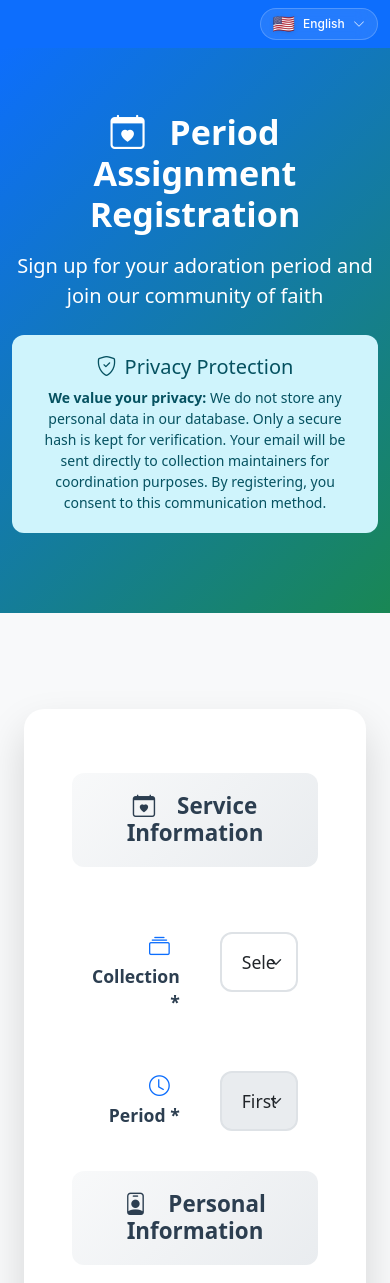
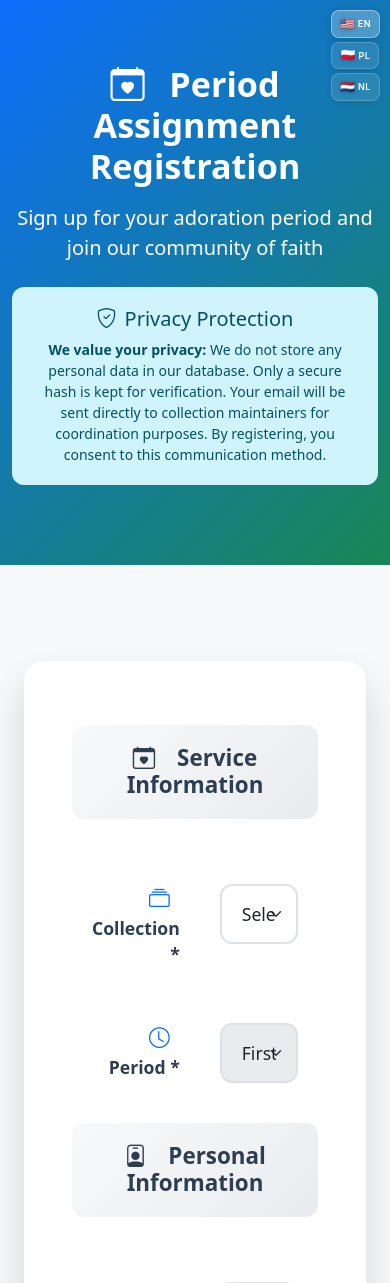
Before and after one commit to ptutak/cor-iesu-ai, a Django app: page / in a window 390 px wide. Shown: the top 1283 px of the page. Run offline with Django 5.2, Linux system fonts and the light colour scheme; data that the repository does not hold is empty.

Commit message:
language-switcher-fixes

```diff
--- a/src/adoration/static/adoration/css/language-switcher.css
+++ b/src/adoration/static/adoration/css/language-switcher.css
@@ -1,297 +1,246 @@
-/* Language Switcher Styles */
-.language-switcher {
-    position: relative;
-    display: inline-block;
-    font-family: -apple-system, BlinkMacSystemFont, 'Segoe UI', 'Roboto', sans-serif;
+/* Language Switcher Buttons Styles */
+.language-switcher-buttons {
+    display: flex;
+    align-items: center;
+    gap: 8px;
+    font-family:
+        -apple-system, BlinkMacSystemFont, "Segoe UI", "Roboto", sans-serif;
+    position: fixed;
+    top: 20px;
+    right: 20px;
+    z-index: 1000;
 }
 
-.language-switcher-btn {
+.language-button-form {
+    margin: 0;
+    padding: 0;
+    display: inline-block;
+}
+
+.language-btn {
     background: rgba(255, 255, 255, 0.1);
     border: 1px solid rgba(255, 255, 255, 0.2);
     color: white;
-    padding: 10px 16px;
-    border-radius: 25px;
+    padding: 8px 12px;
+    border-radius: 8px;
     cursor: pointer;
     display: flex;
     align-items: center;
-    gap: 8px;
-    font-size: 14px;
+    gap: 6px;
+    font-size: 13px;
     font-weight: 500;
     transition: all 0.3s cubic-bezier(0.4, 0, 0.2, 1);
     backdrop-filter: blur(10px);
     -webkit-backdrop-filter: blur(10px);
     text-decoration: none;
-    min-width: 140px;
-    justify-content: space-between;
+    min-width: 60px;
+    justify-content: center;
+    box-shadow: 0 2px 8px rgba(0, 0, 0, 0.1);
 }
 
-.language-switcher-btn:hover {
+.language-btn:hover {
     background: rgba(255, 255, 255, 0.2);
     border-color: rgba(255, 255, 255, 0.3);
-    transform: translateY(-1px);
-    box-shadow: 0 4px 16px rgba(0, 0, 0, 0.15);
+    transform: translateY(-2px);
+    box-shadow: 0 4px 16px rgba(0, 0, 0, 0.2);
     color: white;
 }
 
-.language-switcher-btn:focus {
-    outline: 2px solid rgba(255, 255, 255, 0.5);
+.language-btn:focus {
+    outline: 2px solid rgba(255, 255, 255, 0.6);
     outline-offset: 2px;
     color: white;
 }
 
-.language-switcher-btn:active {
+.language-btn:active {
     transform: translateY(0);
 }
 
+.language-btn.active {
+    background: rgba(255, 255, 255, 0.25);
+    border-color: rgba(255, 255, 255, 0.4);
+    color: white;
+    font-weight: 600;
+    box-shadow: 0 2px 12px rgba(0, 0, 0, 0.15);
+}
+
+.language-btn.active:hover {
+    background: rgba(255, 255, 255, 0.3);
+    transform: translateY(-1px);
+}
+
 .language-flag {
-    font-size: 20px;
+    font-size: 16px;
     line-height: 1;
     display: inline-block;
-    filter: drop-shadow(0 1px 2px rgba(0, 0, 0, 0.1));
+    filter: drop-shadow(0 1px 2px rgba(0, 0, 0, 0.2));
 }
 
-.language-name {
-    flex: 1;
-    text-align: left;
-    font-weight: 500;
+.language-code {
+    font-weight: 600;
+    font-size: 11px;
+    letter-spacing: 0.5px;
 }
 
-.chevron-icon {
-    font-size: 12px;
+/* Hover effects for flags */
+.language-btn:hover .language-flag {
+    transform: scale(1.1);
     transition: transform 0.2s cubic-bezier(0.4, 0, 0.2, 1);
-    opacity: 0.8;
-}
-
-.language-switcher.show .chevron-icon {
-    transform: rotate(180deg);
-}
-
-.language-dropdown {
-    position: absolute;
-    top: calc(100% + 4px);
-    left: 0;
-    right: 0;
-    background: white;
-    border: 1px solid rgba(0, 0, 0, 0.08);
-    border-radius: 12px;
-    box-shadow:
-        0 4px 6px rgba(0, 0, 0, 0.05),
-        0 10px 25px rgba(0, 0, 0, 0.1),
-        0 20px 40px rgba(0, 0, 0, 0.1);
-    z-index: 1000;
-    opacity: 0;
-    visibility: hidden;
-    transform: translateY(-8px) scale(0.95);
-    transition: all 0.2s cubic-bezier(0.4, 0, 0.2, 1);
-    backdrop-filter: blur(20px);
-    -webkit-backdrop-filter: blur(20px);
-    min-width: 160px;
-    overflow: hidden;
-}
-
-.language-switcher.show .language-dropdown {
-    opacity: 1;
-    visibility: visible;
-    transform: translateY(0) scale(1);
-}
-
-.language-option {
-    display: flex;
-    align-items: center;
-    gap: 12px;
-    padding: 12px 16px;
-    cursor: pointer;
-    border: none;
-    background: none;
-    width: 100%;
-    text-align: left;
-    color: #374151;
-    font-size: 14px;
-    font-weight: 500;
-    transition: all 0.15s cubic-bezier(0.4, 0, 0.2, 1);
-    text-decoration: none;
-    position: relative;
-}
-
-.language-option:hover {
-    background: linear-gradient(135deg, rgba(59, 130, 246, 0.08) 0%, rgba(147, 51, 234, 0.08) 100%);
-    color: #1d4ed8;
-}
-
-.language-option:focus {
-    outline: none;
-    background: linear-gradient(135deg, rgba(59, 130, 246, 0.12) 0%, rgba(147, 51, 234, 0.12) 100%);
-    color: #1d4ed8;
-}
-
-.language-option.active {
-    background: linear-gradient(135deg, rgba(59, 130, 246, 0.1) 0%, rgba(147, 51, 234, 0.1) 100%);
-    color: #1d4ed8;
-    font-weight: 600;
-}
-
-.language-option .language-flag {
-    font-size: 18px;
-}
-
-.language-option .language-name {
-    flex: 1;
-}
-
-.language-check {
-    font-size: 16px;
-    color: #10b981;
-    opacity: 0;
-    transition: all 0.15s cubic-bezier(0.4, 0, 0.2, 1);
-    transform: scale(0.8);
-}
-
-.language-option.active .language-check {
-    opacity: 1;
-    transform: scale(1);
-}
-
-/* Separator line between options */
-.language-option:not(:last-child)::after {
-    content: '';
-    position: absolute;
-    bottom: 0;
-    left: 16px;
-    right: 16px;
-    height: 1px;
-    background: linear-gradient(90deg, transparent 0%, rgba(0, 0, 0, 0.05) 50%, transparent 100%);
-}
-
-/* Animation for flags */
-.language-option:hover .language-flag {
-    transform: scale(1.1);
-    transition: transform 0.15s cubic-bezier(0.4, 0, 0.2, 1);
 }
 
 /* Mobile responsive design */
 @media (max-width: 768px) {
-    .language-switcher-btn {
-        padding: 8px 14px;
-        font-size: 13px;
-        min-width: 120px;
+    .language-switcher-buttons {
+        top: 15px;
+        right: 15px;
+        gap: 6px;
     }
 
-    .language-dropdown {
-        min-width: 140px;
-        box-shadow:
-            0 2px 4px rgba(0, 0, 0, 0.05),
-            0 8px 20px rgba(0, 0, 0, 0.1);
-    }
-
-    .language-option {
-        padding: 10px 14px;
-        font-size: 13px;
-        gap: 10px;
+    .language-btn {
+        padding: 6px 10px;
+        font-size: 12px;
+        min-width: 50px;
+        gap: 4px;
     }
 
     .language-flag {
-        font-size: 18px;
+        font-size: 14px;
     }
 
-    .language-option .language-flag {
-        font-size: 16px;
+    .language-code {
+        font-size: 10px;
     }
 }
 
-/* Small screens */
+/* Small screens - stack vertically */
 @media (max-width: 480px) {
-    .language-switcher-btn {
-        padding: 6px 12px;
-        font-size: 12px;
-        min-width: 100px;
+    .language-switcher-buttons {
+        flex-direction: column;
+        top: 10px;
+        right: 10px;
+        gap: 4px;
     }
 
-    .language-dropdown {
-        min-width: 120px;
+    .language-btn {
+        padding: 6px 8px;
+        font-size: 11px;
+        min-width: 45px;
+        gap: 3px;
     }
 
-    .language-option {
-        padding: 8px 12px;
+    .language-flag {
         font-size: 12px;
-        gap: 8px;
     }
 
-    .language-name {
-        font-weight: 500;
+    .language-code {
+        font-size: 9px;
     }
 }
 
 /* Dark theme adjustments */
 @media (prefers-color-scheme: dark) {
-    .language-dropdown {
-        background: rgba(17, 24, 39, 0.95);
-        border-color: rgba(255, 255, 255, 0.1);
-        backdrop-filter: blur(20px);
-        -webkit-backdrop-filter: blur(20px);
-    }
-
-    .language-option {
+    .language-btn {
+        background: rgba(17, 24, 39, 0.8);
+        border-color: rgba(255, 255, 255, 0.15);
         color: #e5e7eb;
     }
 
-    .language-option:hover {
-        background: linear-gradient(135deg, rgba(59, 130, 246, 0.15) 0%, rgba(147, 51, 234, 0.15) 100%);
-        color: #93c5fd;
+    .language-btn:hover {
+        background: rgba(17, 24, 39, 0.9);
+        border-color: rgba(255, 255, 255, 0.25);
+        color: #f3f4f6;
     }
 
-    .language-option.active {
-        background: linear-gradient(135deg, rgba(59, 130, 246, 0.2) 0%, rgba(147, 51, 234, 0.2) 100%);
-        color: #93c5fd;
+    .language-btn.active {
+        background: rgba(59, 130, 246, 0.3);
+        border-color: rgba(59, 130, 246, 0.4);
+        color: #bfdbfe;
     }
 
-    .language-option:not(:last-child)::after {
-        background: linear-gradient(90deg, transparent 0%, rgba(255, 255, 255, 0.1) 50%, transparent 100%);
+    .language-btn.active:hover {
+        background: rgba(59, 130, 246, 0.4);
     }
 }
 
 /* High contrast mode support */
 @media (prefers-contrast: high) {
-    .language-switcher-btn {
+    .language-btn {
         border: 2px solid rgba(255, 255, 255, 0.8);
+        background: rgba(0, 0, 0, 0.7);
     }
 
-    .language-dropdown {
-        border: 2px solid rgba(0, 0, 0, 0.2);
+    .language-btn:hover,
+    .language-btn:focus {
+        background: rgba(0, 123, 255, 0.8);
+        border-color: #ffffff;
+        outline: 2px solid #ffffff;
     }
 
-    .language-option:hover,
-    .language-option:focus {
-        background: rgba(0, 123, 255, 0.2);
-        outline: 2px solid #0d6efd;
+    .language-btn.active {
+        background: rgba(0, 123, 255, 0.9);
+        border-color: #ffffff;
     }
 }
 
 /* Reduced motion support */
 @media (prefers-reduced-motion: reduce) {
-    .language-switcher-btn,
-    .language-dropdown,
-    .language-option,
-    .chevron-icon,
-    .language-check {
+    .language-btn,
+    .language-flag {
         transition: none;
     }
 
-    .language-switcher-btn:hover {
+    .language-btn:hover {
         transform: none;
     }
 
-    .language-dropdown {
-        transform: none;
-    }
-
-    .language-switcher.show .language-dropdown {
+    .language-btn:hover .language-flag {
         transform: none;
     }
 }
 
 /* Print styles */
 @media print {
-    .language-switcher {
+    .language-switcher-buttons {
         display: none;
     }
 }
+
+/* Additional positioning utilities for different page layouts */
+.language-switcher-buttons.top-right {
+    position: fixed;
+    top: 20px;
+    right: 20px;
+}
+
+.language-switcher-buttons.top-left {
+    position: fixed;
+    top: 20px;
+    left: 20px;
+}
+
+.language-switcher-buttons.inline {
+    position: static;
+    display: inline-flex;
+}
+
+/* Animation for initial load */
+.language-switcher-buttons {
+    animation: fadeInFromTop 0.5s ease-out;
+}
+
+@keyframes fadeInFromTop {
+    from {
+        opacity: 0;
+        transform: translateY(-20px);
+    }
+    to {
+        opacity: 1;
+        transform: translateY(0);
+    }
+}
+
+@media (prefers-reduced-motion: reduce) {
+    .language-switcher-buttons {
+        animation: none;
+    }
+}
--- a/src/adoration/templates/adoration/delete_confirm.html
+++ b/src/adoration/templates/adoration/delete_confirm.html
@@ -9,11 +9,7 @@
     </head>
     <body>
         <!-- Language Switcher -->
-        <div style="background: linear-gradient(135deg, #0d6efd 0%, #6610f2 100%); padding: 15px 0; box-shadow: 0 2px 10px rgba(0,0,0,0.1);">
-            <div style="text-align: right; max-width: 1200px; margin: 0 auto; padding: 0 20px;">
-                {% language_switcher %}
-            </div>
-        </div>
+        {% language_switcher %}
 
         <div style="max-width: 800px; margin: 0 auto; padding: 20px;">
         <h1>{% trans "Cancel Registration" %}</h1>
--- a/src/adoration/templates/adoration/language_switcher.html
+++ b/src/adoration/templates/adoration/language_switcher.html
@@ -2,29 +2,10 @@
 {% load static %}
 
 <link rel="stylesheet" href="{% static 'adoration/css/language-switcher.css' %}">
-<script src="{% static 'adoration/js/language-switcher.js' %}" defer></script>
 
-<div class="language-switcher" id="languageSwitcher">
-    <button
-        class="language-switcher-btn"
-        type="button"
-        onclick="toggleLanguageDropdown()"
-        aria-expanded="false"
-        aria-haspopup="true"
-        aria-label="{% trans 'Select language' %}"
-    >
-        <span class="language-flag" role="img" aria-hidden="true">
-            {% if current_language == 'en' %}🇺🇸{% elif current_language == 'pl' %}🇵🇱{% elif current_language == 'nl' %}🇳🇱{% else %}🌐{% endif %}
-        </span>
-        <span class="language-name">
-            {% if current_language == 'en' %}English{% elif current_language == 'pl' %}Polski{% elif current_language == 'nl' %}Nederlands{% else %}{{ current_language_name }}{% endif %}
-        </span>
-        <i class="bi bi-chevron-down chevron-icon" aria-hidden="true"></i>
-    </button>
-
-    <div class="language-dropdown" role="menu" aria-label="{% trans 'Language options' %}">
+<div class="language-switcher-buttons" id="languageSwitcher">
     {% for language in available_languages %}
-        <form action="/i18n/setlang/" method="post" class="d-inline w-100">
+    <form action="/i18n/setlang/" method="post" class="language-button-form">
         {% csrf_token %}
         <input
             name="next"
@@ -34,20 +15,18 @@
         <input name="language" type="hidden" value="{{ language.code }}" />
         <button
             type="submit"
-                class="language-option {% if language.code == current_language %}active{% endif %}"
-                role="menuitem"
+            class="language-btn {% if language.code == current_language %}active{% endif %}"
             {% if language.code == current_language %}aria-current="true"{% endif %}
             aria-label="{% if language.code == 'en' %}{% trans 'Switch to English' %}{% elif language.code == 'pl' %}{% trans 'Switch to Polish' %}{% elif language.code == 'nl' %}{% trans 'Switch to Dutch' %}{% else %}{% blocktrans with name=language.name %}Switch to {{ name }}{% endblocktrans %}{% endif %}"
+            title="{% if language.code == 'en' %}English{% elif language.code == 'pl' %}Polski{% elif language.code == 'nl' %}Nederlands{% else %}{{ language.name }}{% endif %}"
         >
             <span class="language-flag" role="img" aria-hidden="true">
                 {% if language.code == 'en' %}🇺🇸{% elif language.code == 'pl' %}🇵🇱{% elif language.code == 'nl' %}🇳🇱{% else %}🌐{% endif %}
             </span>
-                <span class="language-name">
-                    {% if language.code == 'en' %}English{% elif language.code == 'pl' %}Polski{% elif language.code == 'nl' %}Nederlands{% else %}{{ language.name }}{% endif %}
+            <span class="language-code">
+                {% if language.code == 'en' %}EN{% elif language.code == 'pl' %}PL{% elif language.code == 'nl' %}NL{% else %}{{ language.code|upper }}{% endif %}
             </span>
-                <i class="bi bi-check language-check" aria-hidden="true"></i>
         </button>
     </form>
     {% endfor %}
 </div>
-</div>
--- a/src/adoration/templates/adoration/registration.html
+++ b/src/adoration/templates/adoration/registration.html
@@ -209,15 +209,7 @@
     </head>
     <body class="bg-light">
         <!-- Language Switcher -->
-        <div class="bg-primary py-2">
-            <div class="container">
-                <div class="row">
-                    <div class="col-12 text-end">
-                        {% language_switcher %}
-                    </div>
-                </div>
-            </div>
-        </div>
+        {% language_switcher %}
 
         <!-- Hero Section -->
         <div class="hero-section">
```
Also changed, not shown: src/adoration/static/adoration/js/language-switcher.js (deleted, +0 -210 lines). Lines whose indentation alone changed are shown as unchanged.
